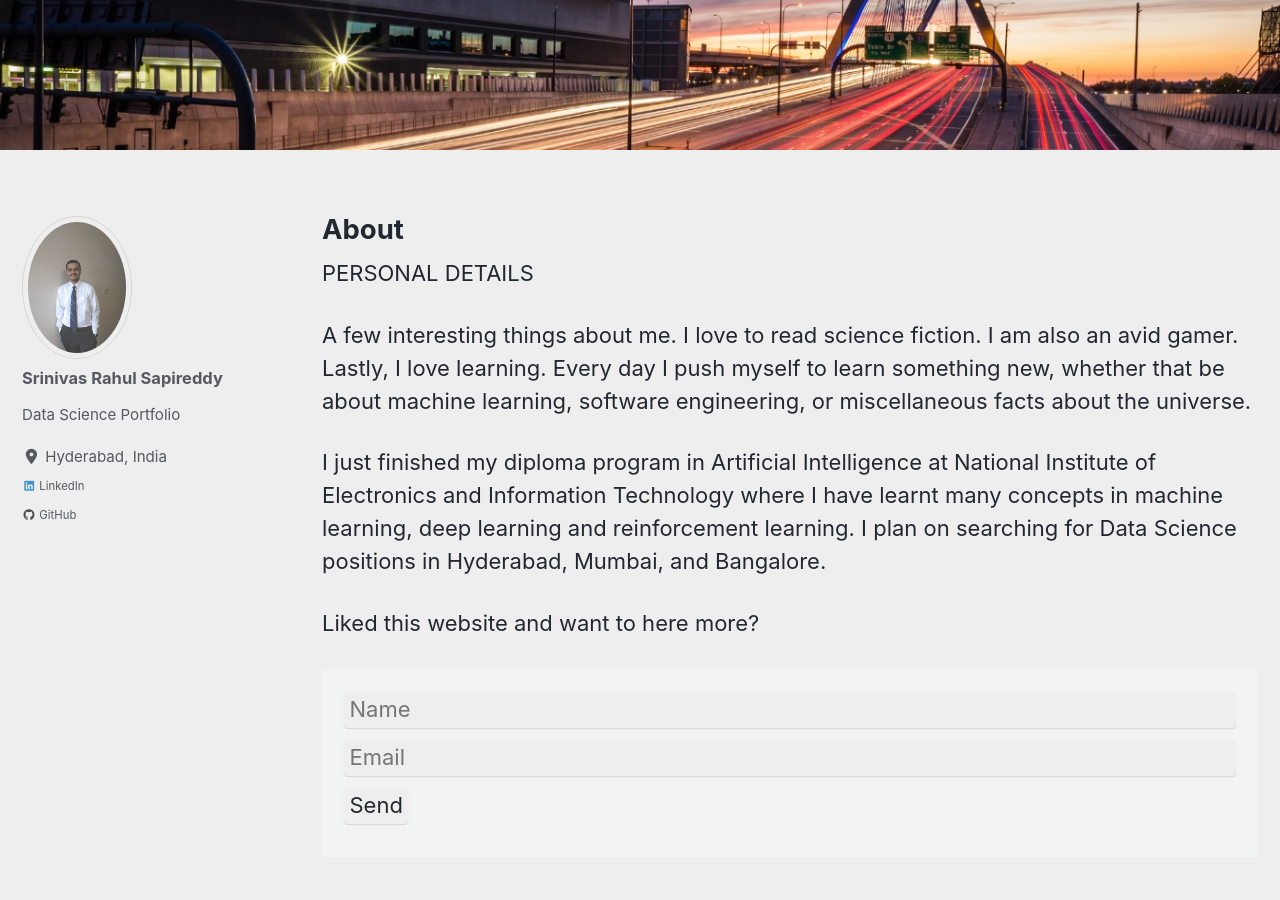
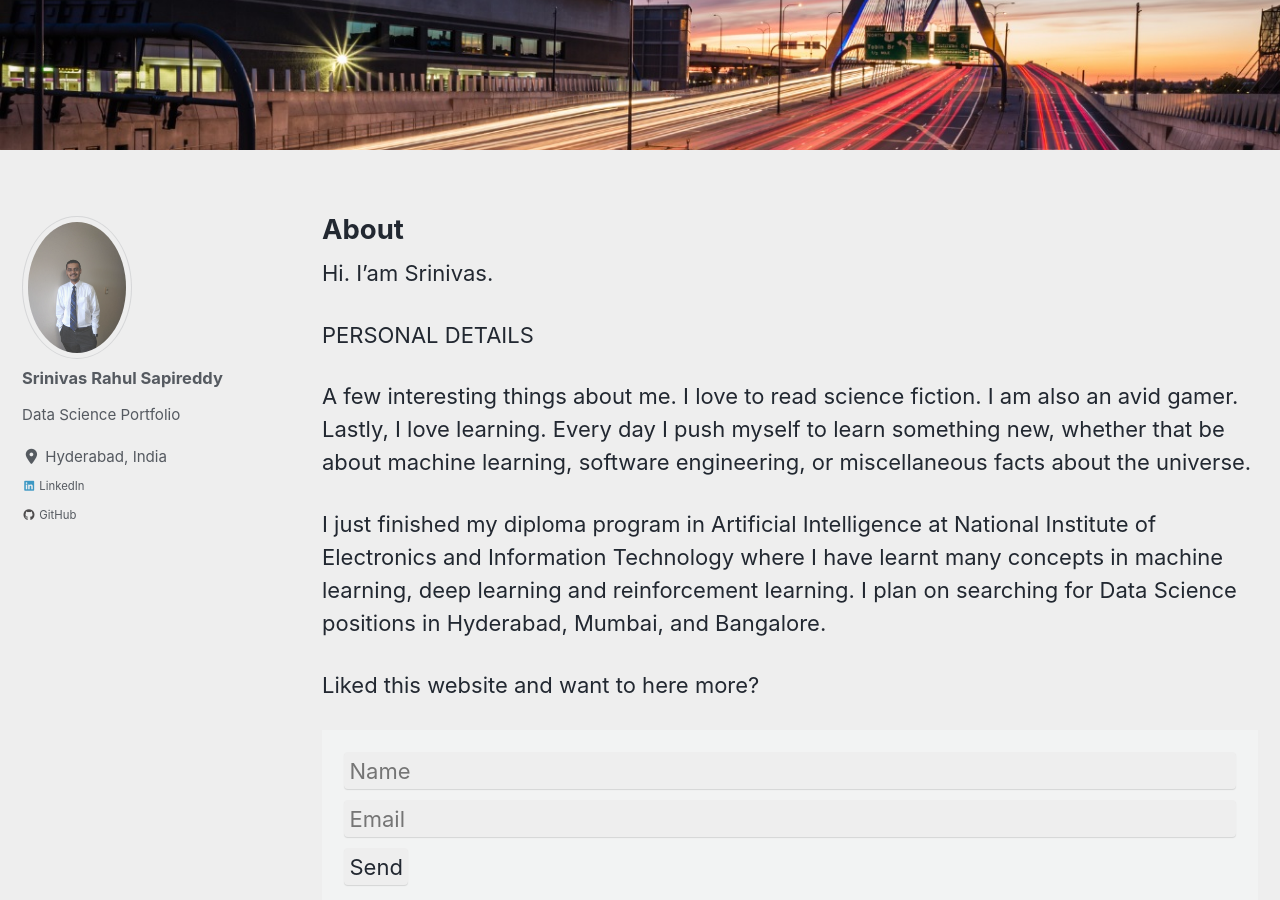
Before and after one commit to srsapireddy/srsapireddy.github.io, a Jekyll site: the page built from _pages/about.md, in a window 1280 px wide and 900 px high, scrolled down 412 px. Built offline with Jekyll 4.4.1, drawn with Linux system fonts in a browser that asks for light colours; cached includes are drawn as plain includes; nearby versions of some CDN libraries.

Commit message:
new gith

```diff
--- a/_pages/about.md
+++ b/_pages/about.md
@@ -4,6 +4,8 @@ permalink: /about/
 header:
     image: "/images/zakim.jpg"
 ---
+Hi. I'am Srinivas.
+
 PERSONAL DETAILS
 <br>
 
```
